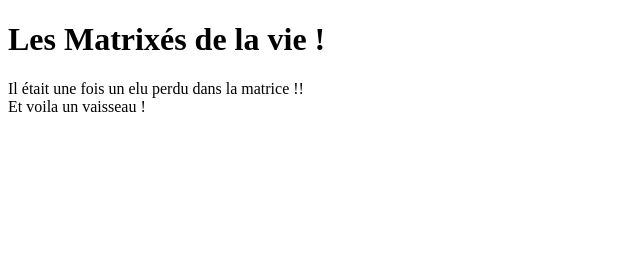
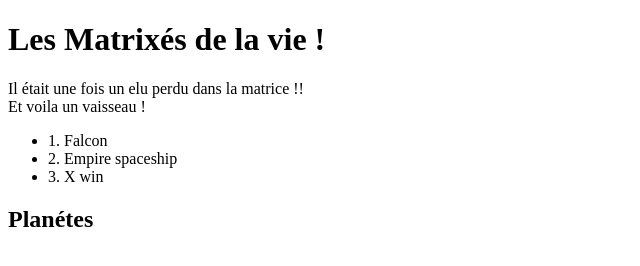
Before and after one commit to madmax-kane/matrix, a plain HTML site: page index.html in a window 1280 px wide. Shown: the whole page, without its empty margins (0-640 px from the left). Drawn offline with Linux system fonts and the light colour scheme.

Commit message:
feat: div and head 2 added

```diff
--- a/index.html
+++ b/index.html
@@ -14,6 +14,13 @@
     <div>
         Et voila un vaisseau !
     </div>
-
+    <ul>
+        <li>1. Falcon </li>
+        <li>2. Empire spaceship</li>
+        <li>3. X win</li>
+    </ul>
+    <div>
+        <h2> Planétes</h2>
+    </div>
 </body>
 </html>
```
